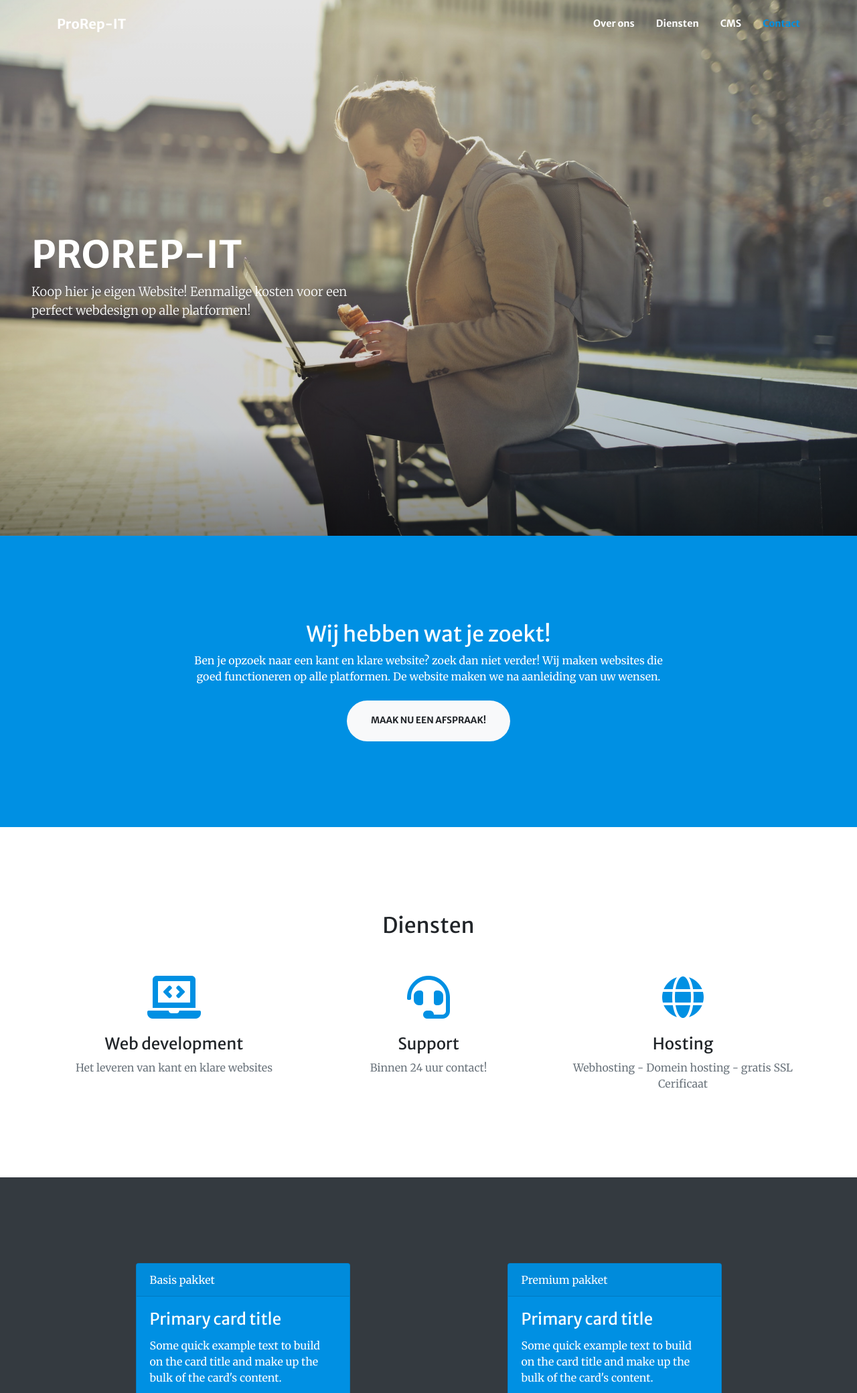
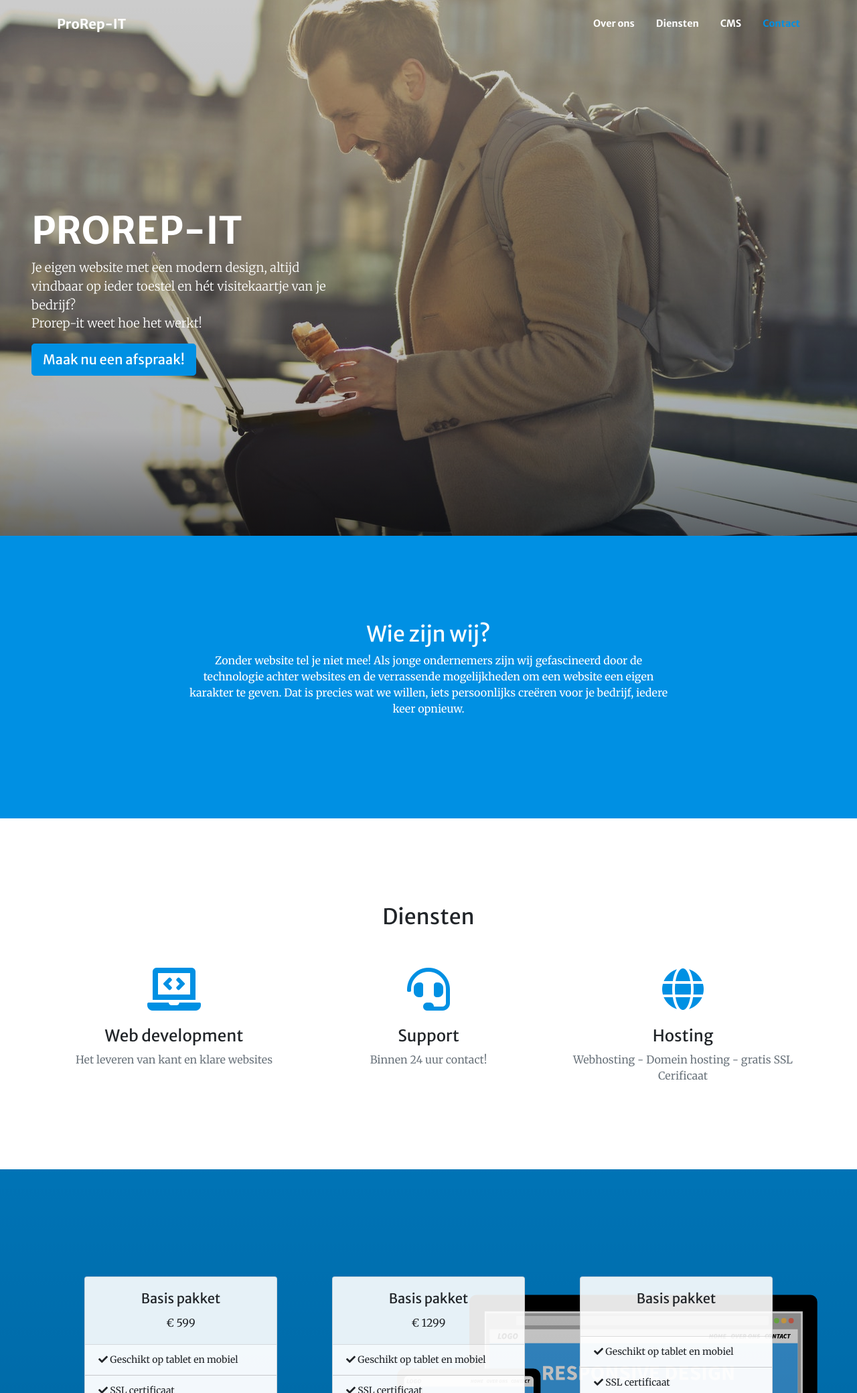
Before and after one commit to Meijer-A/ProRep-IT-Web-Development, a PHP site: page / in a window 1280 px wide. Shown: the top 2080 px of the page at 67% size. Run offline with PHP 8.4, Linux system fonts and the light colour scheme; style sheets or scripts are compiled from the project's sources.

Commit message:
content update and customer packages
astu ayyoub

```diff
--- a/index.html
+++ b/index.html
@@ -15,7 +15,8 @@
 
   <!-- Google Fonts -->
   <link href="https://fonts.googleapis.com/css?family=Merriweather+Sans:400,700" rel="stylesheet">
-  <link href='https://fonts.googleapis.com/css?family=Merriweather:400,300,300italic,400italic,700,700italic' rel='stylesheet' type='text/css'>
+  <link href='https://fonts.googleapis.com/css?family=Merriweather:400,300,300italic,400italic,700,700italic'
+    rel='stylesheet' type='text/css'>
 
   <!-- Plugin CSS -->
   <link href="vendor/magnific-popup/magnific-popup.css" rel="stylesheet">
@@ -31,7 +32,9 @@
   <nav class="navbar navbar-expand-lg navbar-light fixed-top py-3" id="mainNav">
     <div class="container">
       <a class="navbar-brand js-scroll-trigger" href="#page-top">ProRep-IT</a>
-      <button class="navbar-toggler navbar-toggler-right" type="button" data-toggle="collapse" data-target="#navbarResponsive" aria-controls="navbarResponsive" aria-expanded="false" aria-label="Toggle navigation">
+      <button class="navbar-toggler navbar-toggler-right" type="button" data-toggle="collapse"
+        data-target="#navbarResponsive" aria-controls="navbarResponsive" aria-expanded="false"
+        aria-label="Toggle navigation">
         <span class="navbar-toggler-icon"></span>
       </button>
       <div class="collapse navbar-collapse" id="navbarResponsive">
@@ -59,7 +62,9 @@
       <div class="row h-100 justify-content-start">
         <div class="col-lg-5  align-self-center">
           <h1 class="text-uppercase text-white font-weight-bold">ProRep-IT</h1>
-          <p class="text-white font-weight-light mb-5">Koop hier je eigen Website! Eenmalige kosten voor een perfect webdesign op alle platformen!</p>
+          <p class="text-white font-weight-light">Je eigen website met een modern design, altijd vindbaar op ieder
+            toestel en hét visitekaartje van je bedrijf?<br> Prorep-it weet hoe het werkt!</p>
+          <a href="#contact" class="btn js-scroll-trigger btn-lg btn-primary">Maak nu een afspraak!</a>
           <div id="masthead-img"></div>
         </div>
       </div>
@@ -71,9 +76,10 @@
     <div class="container">
       <div class="row justify-content-center">
         <div class="col-lg-8 text-center">
-          <h2 class="text-white mt-0">Wij hebben wat je zoekt!</h2>
-          <p class="text-white mb-4">Ben je opzoek naar een kant en klare website? zoek dan niet verder!  Wij maken websites die goed functioneren op alle platformen. De website maken we na aanleiding van uw wensen.</p>
-          <a class="btn btn-light btn-xl js-scroll-trigger" href="#contact">Maak nu een afspraak!</a>
+          <h2 class="text-white mt-0">Wie zijn wij?</h2>
+          <p class="text-white mb-4">Zonder website tel je niet mee! Als jonge ondernemers zijn wij gefascineerd door de
+            technologie achter websites en de verrassende mogelijkheden om een website een eigen karakter te geven. Dat
+            is precies wat we willen, iets persoonlijks creëren voor je bedrijf, iedere keer opnieuw. </p>
         </div>
       </div>
     </div>
@@ -132,33 +138,70 @@
     </div>
   </section> -->
 
-  <!-- Call to Action Section -->
-  <section class="page-section bg-dark text-white" id="cms">
+  <!-- sale -->
+  <section class="page-section bg-dark offers" id="cms">
     <div class="container row mx-auto">
-      <div class="card text-white mx-auto bg-primary mb-4 d-inline-block" style="max-width: 20rem;">
-        <div class="card-header">Basis pakket</div>
-        <div class="card-body">
-          <h4 class="card-title">Primary card title</h4>
-          <p class="card-text">Some quick example text to build on the card title and make up the bulk of the card's content.</p>
+      <div class="sp-background card mx-auto mb-4" style="width: 18rem;">
+        <div class="card-body text-center">
+          <h5 class="card-title">Basis pakket</h5>
+          <p class="card-text">&euro; 599</p>
+        </div>
+        <ul class="listt sp-item-background list-group list-group-flush">
+            <li class="sp-item-background list-group-item"><i class="fas fa-check"></i> Geschikt op tablet en mobiel</li>
+            <li class="sp-item-background list-group-item"><i class="fas fa-check"></i> SSL certificaat</li>
+            <li class="sp-item-background list-group-item"><i class="fas fa-check"></i> Binnen één week online</li>
+            <li class="sp-item-background list-group-item"><i class="fas fa-check"></i> Geoptimaliseerd voor Google</li>
+            <li class="sp-item-background list-group-item"><i class="fas fa-check"></i> 100% tevredenheidsgarantie</li>
+            <li class="sp-item-background list-group-item"><i class="fas fa-check"></i> Maatwerk ontwerp</li>
+          </ul>
+        <div class="card-body text-center">
+          <a href="#contact" class="btn js-scroll-trigger btn-sm btn-outline-warning">Afspraak maken</a>
         </div>
       </div>
-      <div class="card text-white mx-auto bg-primary mb-4 d-inline-block" style="max-width: 20rem;">
-        <div class="card-header">Premium pakket</div>
-        <div class="card-body">
-          <h4 class="card-title">Primary card title</h4>
-          <p class="card-text">Some quick example text to build on the card title and make up the bulk of the card's content.</p>
+      <div class="sp-background card mx-auto mb-4" style="width: 18rem;">
+        <div class="card-body text-center">
+          <h5 class="card-title">Basis pakket</h5>
+          <p class="card-text">&euro; 1299</p>
         </div>
+        <ul class="listt sp-item-background list-group list-group-flush">
+          <li class="sp-item-background list-group-item"><i class="fas fa-check"></i> Geschikt op tablet en mobiel</li>
+          <li class="sp-item-background list-group-item"><i class="fas fa-check"></i> SSL certificaat</li>
+          <li class="sp-item-background list-group-item"><i class="fas fa-check"></i> Binnen één week online</li>
+          <li class="sp-item-background list-group-item"><i class="fas fa-check"></i> Geoptimaliseerd voor Google</li>
+          <li class="sp-item-background list-group-item"><i class="fas fa-check"></i> 100% tevredenheidsgarantie</li>
+          <li class="sp-item-background list-group-item"><i class="fas fa-check"></i> Maatwerk ontwerp</li>
+        </ul>
+        <div class="card-body text-center">
+          <a href="#contact" class="btn js-scroll-trigger btn-sm btn-outline-warning">Afspraak maken</a>
+        </div>
+      </div>
+      <div class="sp-background card mx-auto mb-4" style="width: 18rem;">
+        <div class="card-body text-center">
+          <h5 class="card-title">Basis pakket</h5>
+          <p class="card-text"></p>
+        </div>
+        <ul class="listt sp-item-background list-group list-group-flush">
+            <li class="sp-item-background list-group-item"><i class="fas fa-check"></i> Geschikt op tablet en mobiel</li>
+            <li class="sp-item-background list-group-item"><i class="fas fa-check"></i> SSL certificaat</li>
+            <li class="sp-item-background list-group-item"><i class="fas fa-check"></i> Binnen één week online</li>
+            <li class="sp-item-background list-group-item"><i class="fas fa-check"></i> Geoptimaliseerd voor Google</li>
+            <li class="sp-item-background list-group-item"><i class="fas fa-check"></i> 100% tevredenheidsgarantie</li>
+            <li class="sp-item-background list-group-item"><i class="fas fa-check"></i> Maatwerk ontwerp</li>
+          </ul>
+        <div class="card-body text-center">
+          <a href="#contact" class="btn js-scroll-trigger btn-sm btn-outline-warning">Afspraak maken</a>
         </div>
       </div>
   </section>
 
   <!-- Contact Section -->
-  <section class="page-section" id="contact">
+  <section class="page-section pt-5" id="contact">
     <div class="container">
       <div class="row justify-content-center">
         <div class="text-center">
           <h2 class="mt-0">Maak nu een afspraak!</h2>
-          <p class="text-muted mb-5 mt-3 text-center">Wil je door ons jouw website laten maken? Stuur dan nu een mail of vul ons form in!</p>
+          <p class="text-muted mb-5 mt-3 text-center">Wil je door ons jouw website laten maken? Stuur dan nu een mail of
+            vul ons form in!</p>
           <div class="mt-5">
             <form name="sentMessage" id="contactForm" novalidate="novalidate">
               <div class="row">
@@ -166,14 +209,16 @@
                   <div class="control-group">
                     <div class="form-group floating-label-form-group controls mb-0 pb-2">
                       <label class="float-left">Naam *</label>
-                        <input class="form-control" id="name" type="text" placeholder="Naam" required="required" data-validation-required-message="Vul uw naam in.">
+                      <input class="form-control" id="name" type="text" placeholder="Naam" required="required"
+                        data-validation-required-message="Vul uw naam in.">
                       <p class="help-block text-danger"></p>
                     </div>
                   </div>
                   <div class="control-group">
                     <div class="form-group floating-label-form-group controls mb-0 pb-2">
                       <label class="float-left">E-mail *</label>
-                        <input class="form-control" id="email" type="email" placeholder="E-mail adres" required="required" data-validation-required-message="vul uw E-mail adres in.">
+                      <input class="form-control" id="email" type="email" placeholder="E-mail adres" required="required"
+                        data-validation-required-message="vul uw E-mail adres in.">
                       <p class="help-block text-danger"></p>
                     </div>
                   </div>
@@ -189,13 +234,15 @@
                   <div class="control-group textfield-right">
                     <div class="form-group floating-label-form-group controls mb-0 pb-2">
                       <label class="float-left">Vraag / opmerking *:</label>
-                        <textarea class="form-control" id="message" rows="5" placeholder="" required="required" data-validation-required-message="vermeld uw probleem."></textarea>
+                      <textarea class="form-control" id="message" rows="5" placeholder="" required="required"
+                        data-validation-required-message="vermeld uw probleem."></textarea>
                       <p class="help-block text-danger"></p>
                     </div>
                   </div>
                   <div id="success"></div>
                   <div class="form-group mt-1 text-left">
-                      <button type="submit" class="btn btn-primary" id="sendMessageButton">Neem contact op met ons!</button>
+                    <button type="submit" class="btn btn-primary" id="sendMessageButton">Neem contact op met
+                      ons!</button>
                   </div>
                 </div>
               </div>
--- a/scss/_masthead.scss
+++ b/scss/_masthead.scss
@@ -4,13 +4,12 @@ header.masthead {
   padding-bottom: calc(10rem - #{$navbar-height});
   // replace the masthead.jpg image in the /img directory to change the image
   // if the image name change, make sure to update the url path below!
-  background: linear-gradient(to bottom, #{fade-out($black, .9)} 0%,#{fade-out($black, .8)} 80%,#{fade-out($black, .5)} 100%), url('../img/masterhead/bg-masterheadLarge.jpg');
+  background: linear-gradient(to bottom, #{fade-out($black, .8)} 0%,#{fade-out($black, .7)} 80%,#{fade-out($black, .4)} 100%), url('../img/masterhead/bg-masterheadLarge.jpg');
   //background: linear-gradient(to bottom, #{fade-out($white, 1)} 0%,#{fade-out($white, .9)} 90%,#{fade-out($white, .3)} 100%), url('../img/bg-masterhead.svg');
   //background: url('../img/masterhead/bg-masterheadLarge.jpg');
   background-position: center;
   background-repeat: no-repeat;
   background-attachment: scroll;
-  background-size: cover;
 
   h1 {
     font-size: 2.25rem;
@@ -23,7 +22,7 @@ header.masthead {
     h1, h2, h3, h4, h5, h6, p {
       text-align: center;
     }
-      background: linear-gradient(to bottom, #{fade-out($black, .8)} 0%,#{fade-out($black, .7)} 80%,#{fade-out($black, .5)} 100%), url('../img/masterhead/bg-masterheadMedium.jpg');
+      background: linear-gradient(to bottom, #{fade-out($black, .8)} 0%,#{fade-out($black, .7)} 80%,#{fade-out($black, .5)} 100%), url('../img/masterhead/bg-masterheadMedium .jpg');
       background-position: center;
       background-repeat: no-repeat;
       background-attachment: scroll;
--- a/scss/_pricing.scss
+++ b/scss/_pricing.scss
@@ -0,0 +1,27 @@
+section.offers{
+    padding-top: 10rem;
+    background-image:  linear-gradient(to bottom, #{fade-out($black, .8)} 0%,#{fade-out($black, .7)} 80%,#{fade-out($black, .4)} 100%), url('../img/bg-masterhead.svg');
+    background-position: center;
+    background-repeat: no-repeat;
+    background-attachment: scroll;
+    background-size: cover;
+}
+@media (max-width: 991px) {
+    section.offers {
+        background: url('../img/bg-masterhead.svg');
+        background-repeat: no-repeat;
+        width: 100%;
+        height: 40vh;
+    }
+}
+
+.listt {
+    font-size: 14px;
+}
+
+.sp-background {
+    background-color: rgba(255, 255, 255, 0.9);
+}
+.sp-item-background {
+    background-color: rgba(255, 255, 255, 0.3);
+}
```
Lines whose indentation alone changed are shown as unchanged.
